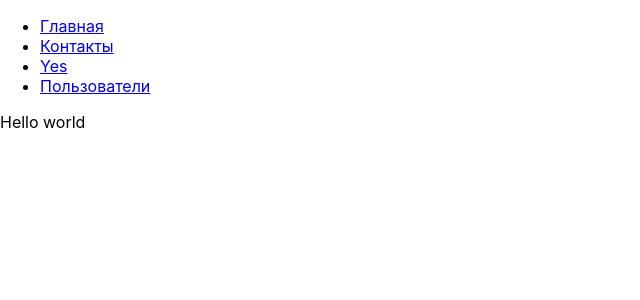
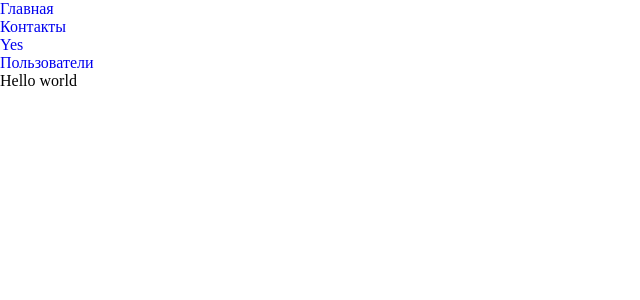
Before and after one commit to akbarahmadjonov/DevJobPortal-project, a React (Create React App) app: page / in a window 1280 px wide. Shown: the top 300 px of the page, without its empty margins (0-640 px from the left). Built offline with nearby package versions, Linux system fonts and the light colour scheme.

Commit message:
Architecture deployed

```diff
--- a/package.json
+++ b/package.json
@@ -12,6 +12,7 @@
     "react-dom": "^18.2.0",
     "react-router-dom": "^6.14.2",
     "react-scripts": "5.0.1",
+    "sass": "^1.64.1",
     "scss": "^0.2.4",
     "web-vitals": "^2.1.4"
   },
--- a/src/index.js
+++ b/src/index.js
@@ -1,6 +1,6 @@
 import React from "react";
 import ReactDOM from "react-dom/client";
-import "./index.css";
+import "./main.scss";
 import { BrowserRouter } from "react-router-dom";
 import App from "./App";
 
--- /dev/null
+++ b/src/main.scss
@@ -0,0 +1,38 @@
+//* Import fonts
+@import "fonts.scss";
+
+body {
+  margin: 0;
+  padding: 0;
+  box-sizing: border-box;
+}
+
+.container {
+  //* Your container site here👇🏻
+
+  //   width: 100% !important;
+  //   max-width: 1210px !important;
+  padding: 0 20px !important;
+  margin: 0 auto !important;
+}
+
+ul {
+  margin: 0;
+  padding: 0;
+
+  & li {
+    list-style: none;
+  }
+}
+
+a {
+  text-decoration: none;
+}
+
+//***   MOBILE   ***//
+
+@media only screen and (max-width: 576px) {
+  .container {
+    padding: 0 16px !important;
+  }
+}
```
Also changed, not shown: src/API/Jobs.service.jsx (added), src/Pages/Jobs/Jobs.jsx (added), src/Pages/Jobs/Jobs.scss (added), src/Widgets/Footer/Footer.jsx (added), src/Widgets/Footer/Footer.scss (added), src/Widgets/Header/Header.jsx (added), src/Widgets/Header/Header.scss (added), src/_fonts.scss (added), tz.txt (added), 1 other file (tests, documents, lock files or other folders).
